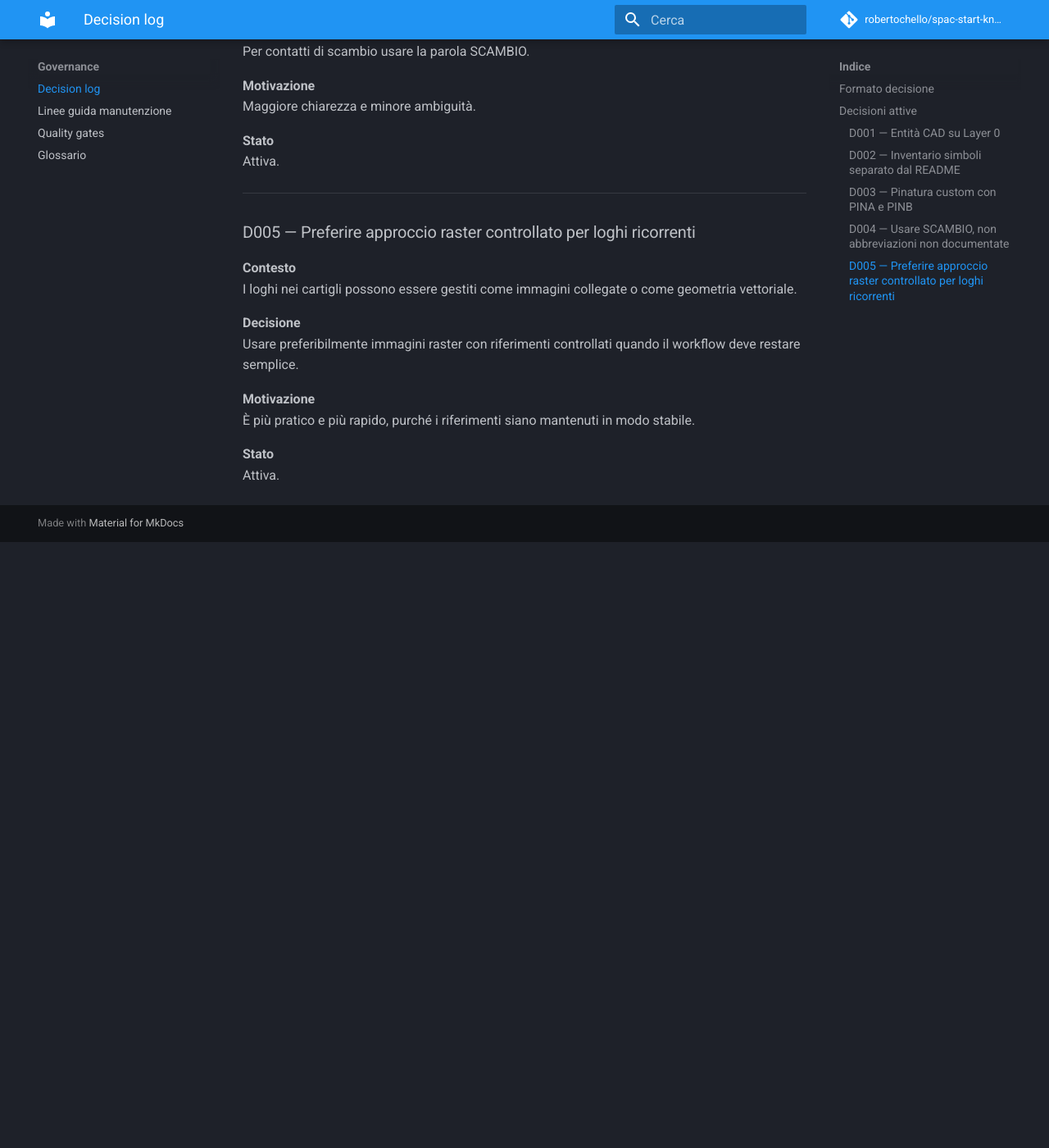
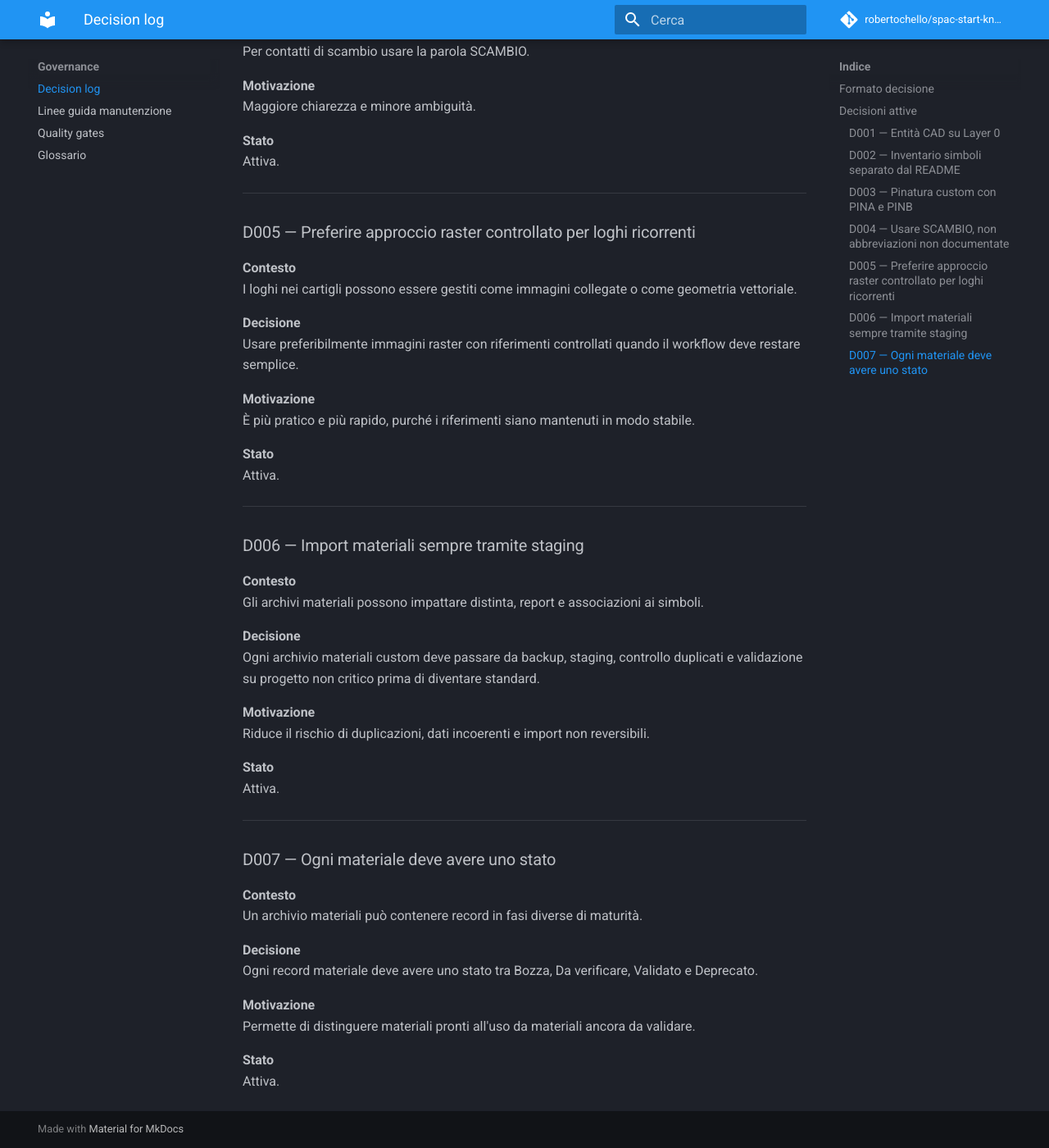
Before and after one commit to robertochello/spac-start-knowledge-base, an MkDocs documentation site: the page built from docs/11-decision-log.md, in a window 1280 px wide and 1400 px high, scrolled down 1863 px. Shown: the whole window at 82% size. Built offline with MkDocs 1.6.1 and Material for MkDocs 9.7.7, drawn with Linux system fonts in a browser that asks for light colours; comment, search, counter and statistics services are not loaded; before the commit the page ends 2524 px from its top, so only the background shows below that.

Commit message:
Add material archive decisions

```diff
--- a/docs/11-decision-log.md
+++ b/docs/11-decision-log.md
@@ -93,3 +93,35 @@ Usare preferibilmente immagini raster con riferimenti controllati quando il work
 
 **Stato**
 Attiva.
+
+---
+
+### D006 — Import materiali sempre tramite staging
+
+**Contesto**
+Gli archivi materiali possono impattare distinta, report e associazioni ai simboli.
+
+**Decisione**
+Ogni archivio materiali custom deve passare da backup, staging, controllo duplicati e validazione su progetto non critico prima di diventare standard.
+
+**Motivazione**
+Riduce il rischio di duplicazioni, dati incoerenti e import non reversibili.
+
+**Stato**
+Attiva.
+
+---
+
+### D007 — Ogni materiale deve avere uno stato
+
+**Contesto**
+Un archivio materiali può contenere record in fasi diverse di maturità.
+
+**Decisione**
+Ogni record materiale deve avere uno stato tra Bozza, Da verificare, Validato e Deprecato.
+
+**Motivazione**
+Permette di distinguere materiali pronti all'uso da materiali ancora da validare.
+
+**Stato**
+Attiva.
```
